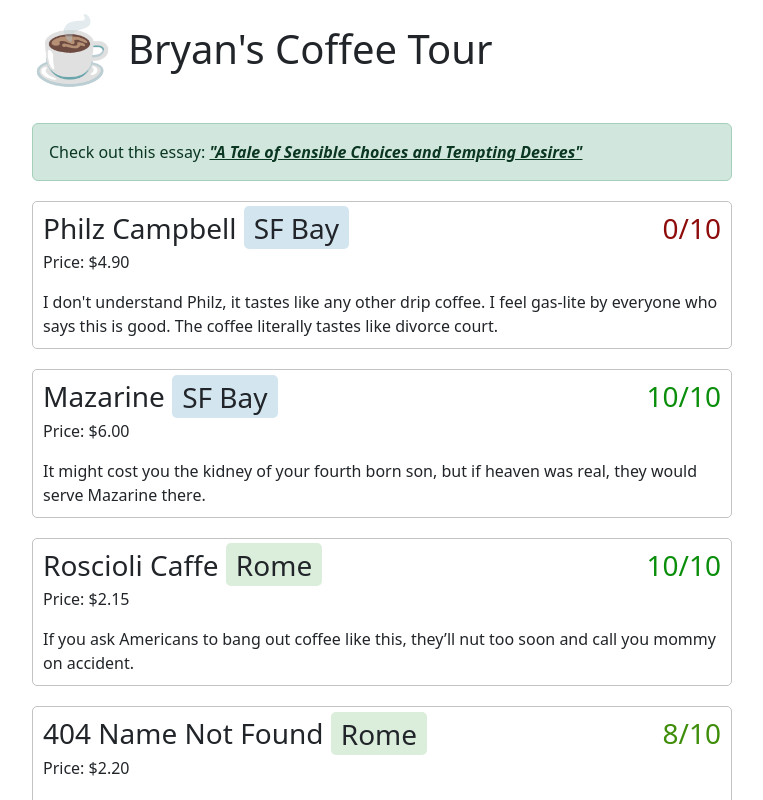
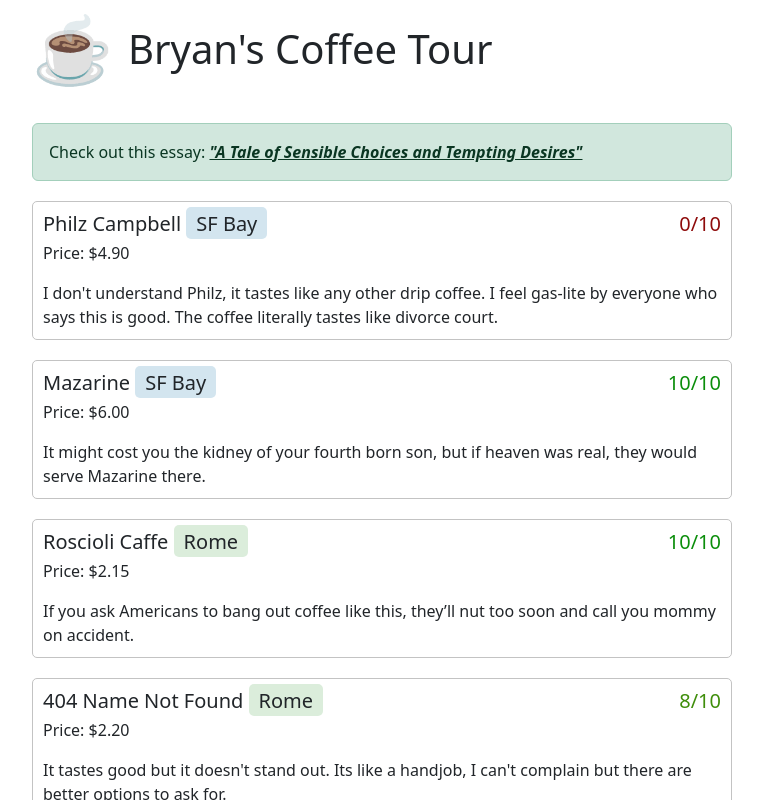
Before and after one commit to bfkwong/coffee_tour, a React (Create React App) app: page / in a window 1280 px wide. Shown: the top 800 px of the page, without its empty margins (258-1021 px from the left). Built offline with nearby package versions, Linux system fonts and the light colour scheme.

Commit message:
fix: change header

```diff
--- a/src/App.js
+++ b/src/App.js
@@ -20,7 +20,7 @@
   return (
     <div style={{ border: "1px solid #c3c3c3", borderRadius: 5, padding: 10, marginTop: 20, marginBottom: 20 }}>
       <div style={{ display: "flex" }}>
-        <h3 style={{ width: "100%", margin: 0 }}>
+        <h5 style={{ width: "100%", margin: 0 }}>
           {props.Name}{" "}
           <span
             style={{
@@ -31,8 +31,8 @@
             }}>
             {props.Country}
           </span>
-        </h3>
-        <h3 style={{ margin: 0, color: getPercentageValue(props.Grade) }}>{props.Grade * 10}/10</h3>
+        </h5>
+        <h5 style={{ margin: 0, color: getPercentageValue(props.Grade) }}>{props.Grade * 10}/10</h5>
       </div>
       <p style={{ marginTop: 5 }}>Price: ${props.Price.toFixed(2)}</p>
       <p style={{ marginBottom: 0 }} dangerouslySetInnerHTML={{ __html: props.Comment }}></p>
```
